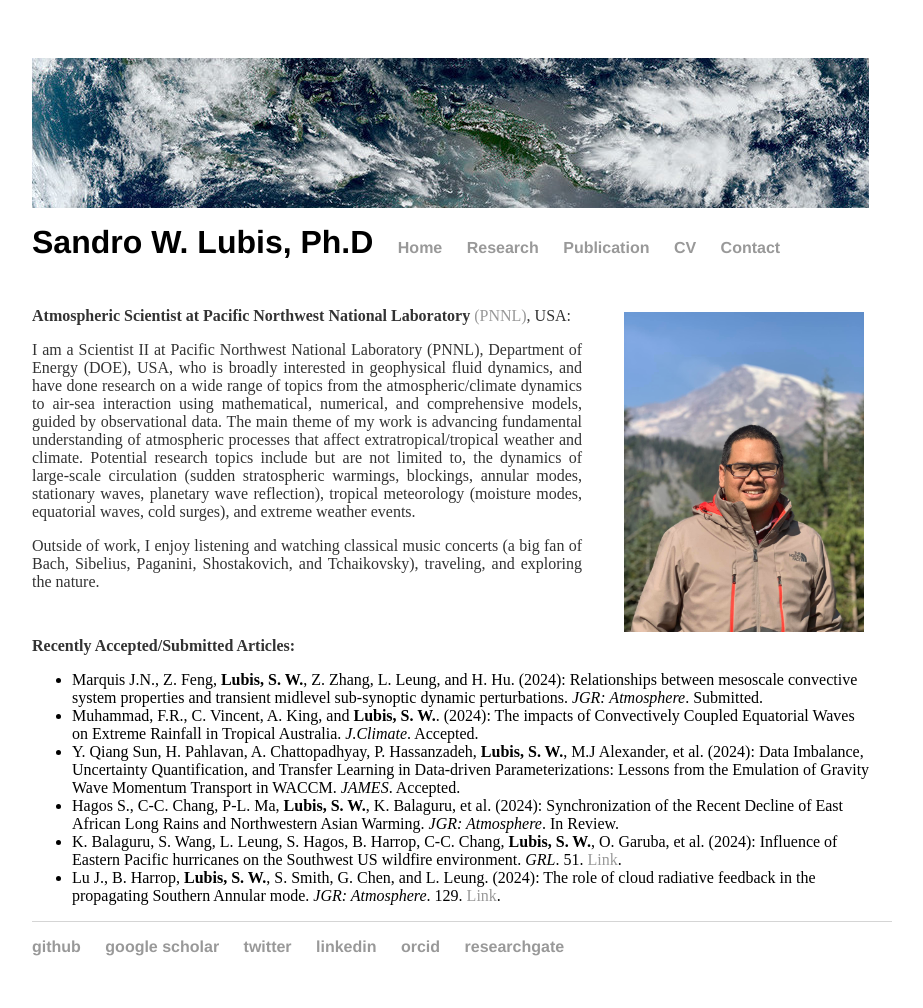
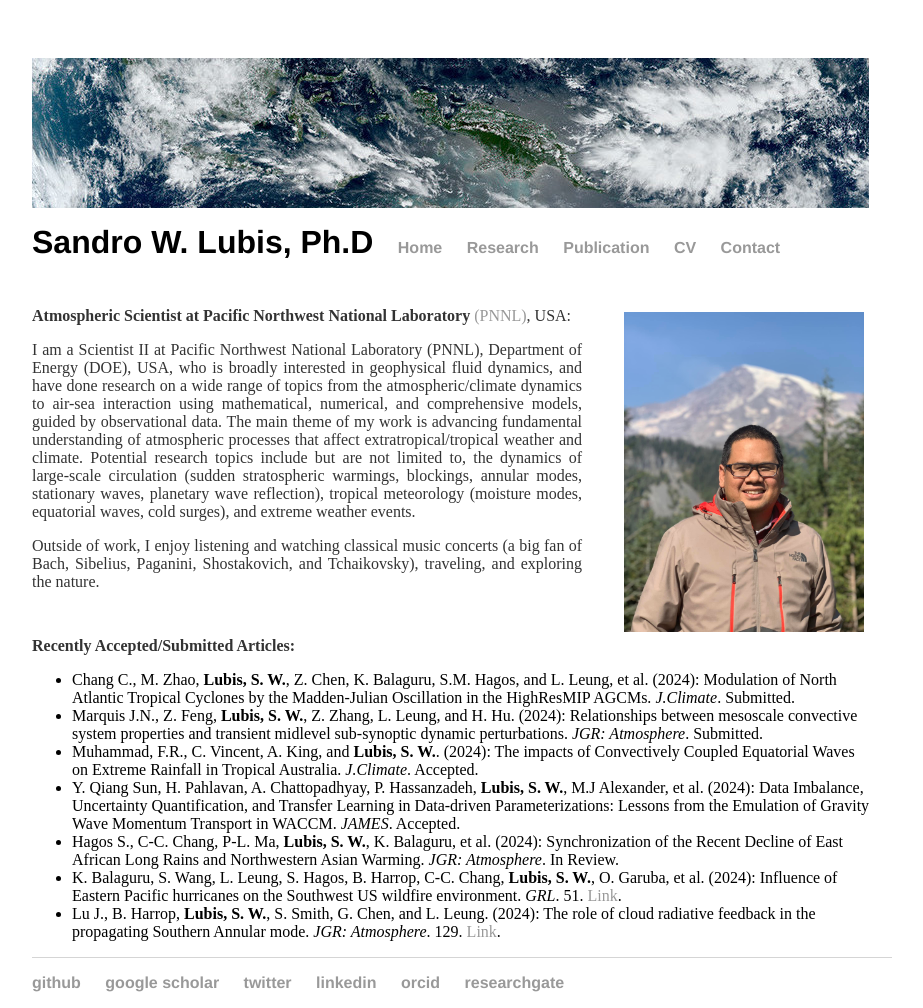
Before and after one commit to sandrolubis/sandrolubis.github.io, a Jekyll site: the page built from index.html, in a window 1280 px wide. Shown: the whole page, without its empty margins (276-1199 px from the left). Built offline with Jekyll 4.4.1, drawn with Linux system fonts in a browser that asks for light colours; before the commit the page ends 972 px from its top, so only the background shows below that.

Commit message:
Update index.html

```diff
--- a/index.html
+++ b/index.html
@@ -46,6 +46,7 @@ div.relative {
 
 	<p class="ex", style="padding-top:30px"><font size=3><b>Recently Accepted/Submitted Articles:</b></p>
 		<ul class="ex">
+		<li> Chang C., M. Zhao, <b>Lubis, S. W.</b>, Z. Chen, K. Balaguru, S.M. Hagos, and L. Leung, et al. (2024): Modulation of North Atlantic Tropical Cyclones by the Madden-Julian Oscillation in the HighResMIP AGCMs. <i>J.Climate</i>. Submitted.</li>
 		<li> Marquis J.N., Z. Feng, <b>Lubis, S. W.</b>, Z. Zhang, L. Leung, and H. Hu. (2024): Relationships between mesoscale convective system properties and transient midlevel sub-synoptic dynamic perturbations. <i>JGR: Atmosphere</i>. Submitted.</li>
                 <li> Muhammad, F.R., C. Vincent, A. King, and <b>Lubis, S. W.</b>. (2024): The impacts of Convectively Coupled Equatorial Waves on Extreme Rainfall in Tropical Australia. <i>J.Climate</i>. Accepted.</li>
 		<li> Y. Qiang Sun, H. Pahlavan, A. Chattopadhyay, P. Hassanzadeh, <b>Lubis, S. W.</b>, M.J Alexander, et al. (2024): Data Imbalance, Uncertainty Quantification, and Transfer Learning in Data-driven Parameterizations: Lessons from the Emulation of Gravity Wave Momentum Transport in WACCM. <i>JAMES</i>. Accepted.</li>
```
